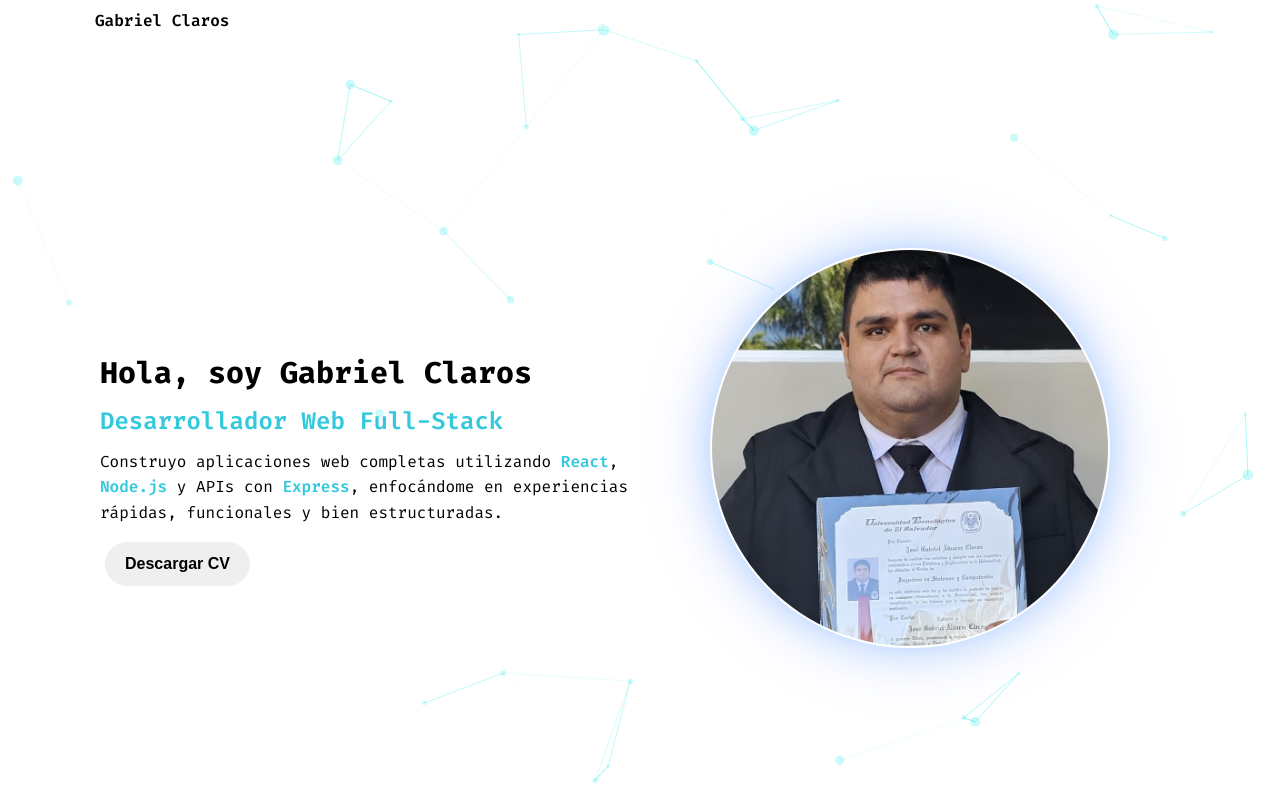
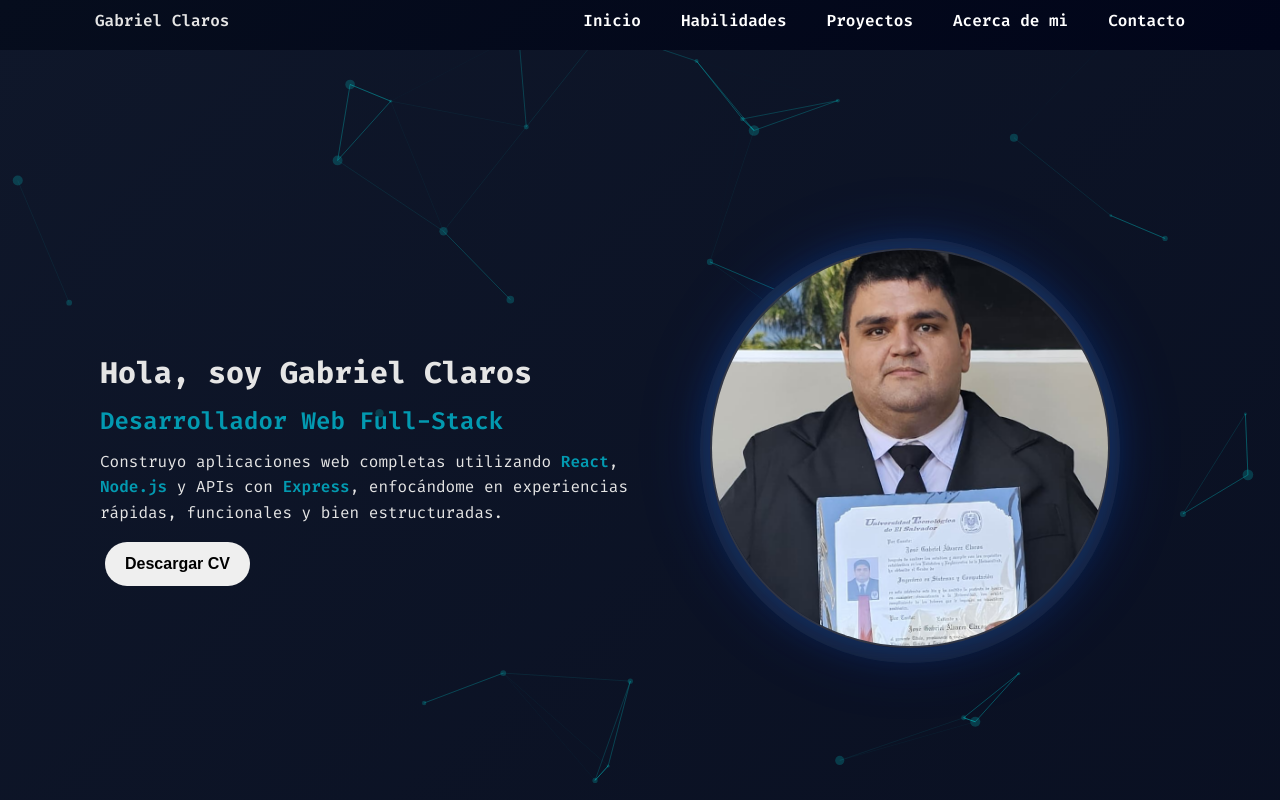
Before and after one commit to arestra12/mi-porfolio, a React (Vite) app: page / in a window 1280 px wide. Shown: the top 800 px of the page. Built offline with nearby package versions, Linux system fonts and the light colour scheme.

Commit message:
mi-porfolio 2

```diff
--- a/src/index.css
+++ b/src/index.css
@@ -6,11 +6,11 @@ html{
   font-family: "Fira Code",sans-serif;
   font-size: 16px;
   color: var(--text);
+  background-color: var(--bg);
 }
 
 
 
-@media (prefers-color-scheme: dark) {
   :root {
     /* BACKGROUND */
     --bg: #121212;
@@ -21,10 +21,6 @@ html{
     /* TEXT */
     --text: #e5e5e5;
     --text-secondary: #a3a3a3;
-
-
-
-
 
 
 
@@ -131,7 +127,7 @@ html{
 
     --shadow-sm: 0 1px 2px 0 rgba(77, 197, 30, 0.05);
   }
-}
+
 
 
 
```
